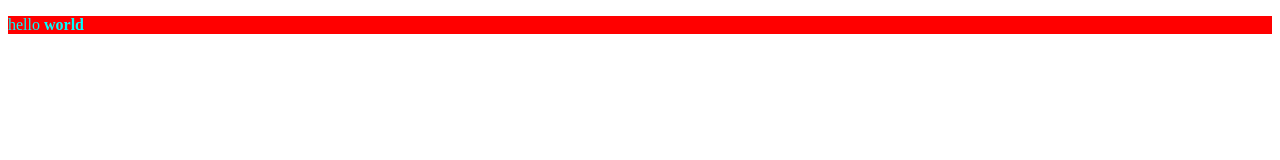
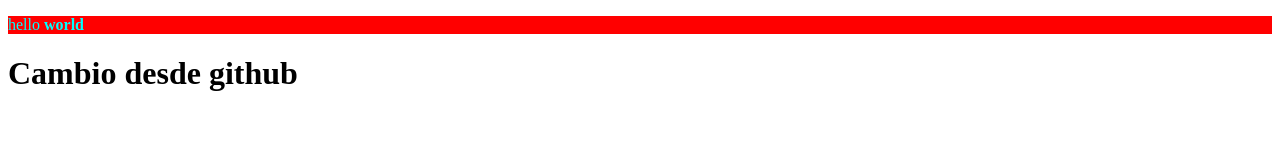
Before and after one commit to williamayalah1996/CursoGit, a plain HTML site: page index.html in a window 1280 px wide. Drawn offline with Linux system fonts and the light colour scheme.

Commit message:
Update index.html

```diff
--- a/index.html
+++ b/index.html
@@ -6,9 +6,11 @@
     <meta name="viewport" content="width=device-width, initial-scale=1.0">
     <link rel="stylesheet" href="css/style.css">
     <title>Document</title>
+
 </head>
 <body>
     <p>hello <b>world</b></p>
+    <h1>Cambio desde github</h1>
 
 </body>
 </html>
```
